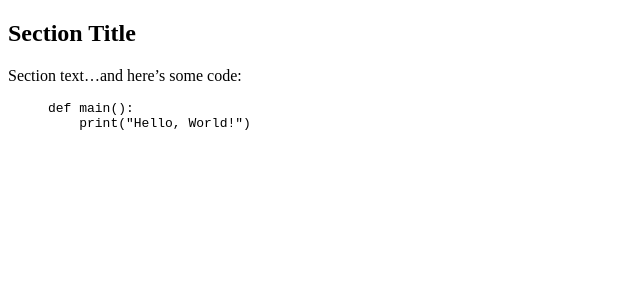
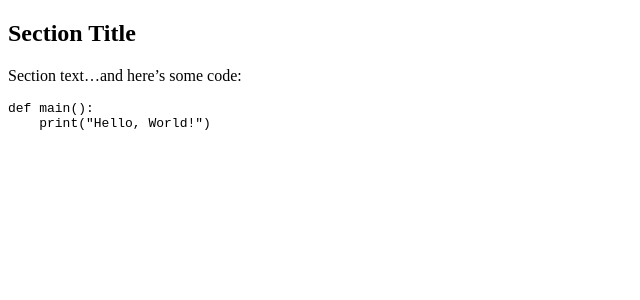
Before and after one commit to dvon/cgbk, a Jekyll site: the page built from index.md, in a window 1280 px wide. Shown: the top 300 px of the page, without its empty margins (0-640 px from the left). Built offline with Jekyll 4.4.1, drawn with Linux system fonts in a browser that asks for light colours.

Commit message:
Update index.md

````diff
--- a/index.md
+++ b/index.md
@@ -6,7 +6,7 @@ layout: default
 
 Section text...and here's some code:
 
-{% highlight python3 %}
+```python3
 def main():
     print("Hello, World!")
-{% endhighlight %}
+```
````
